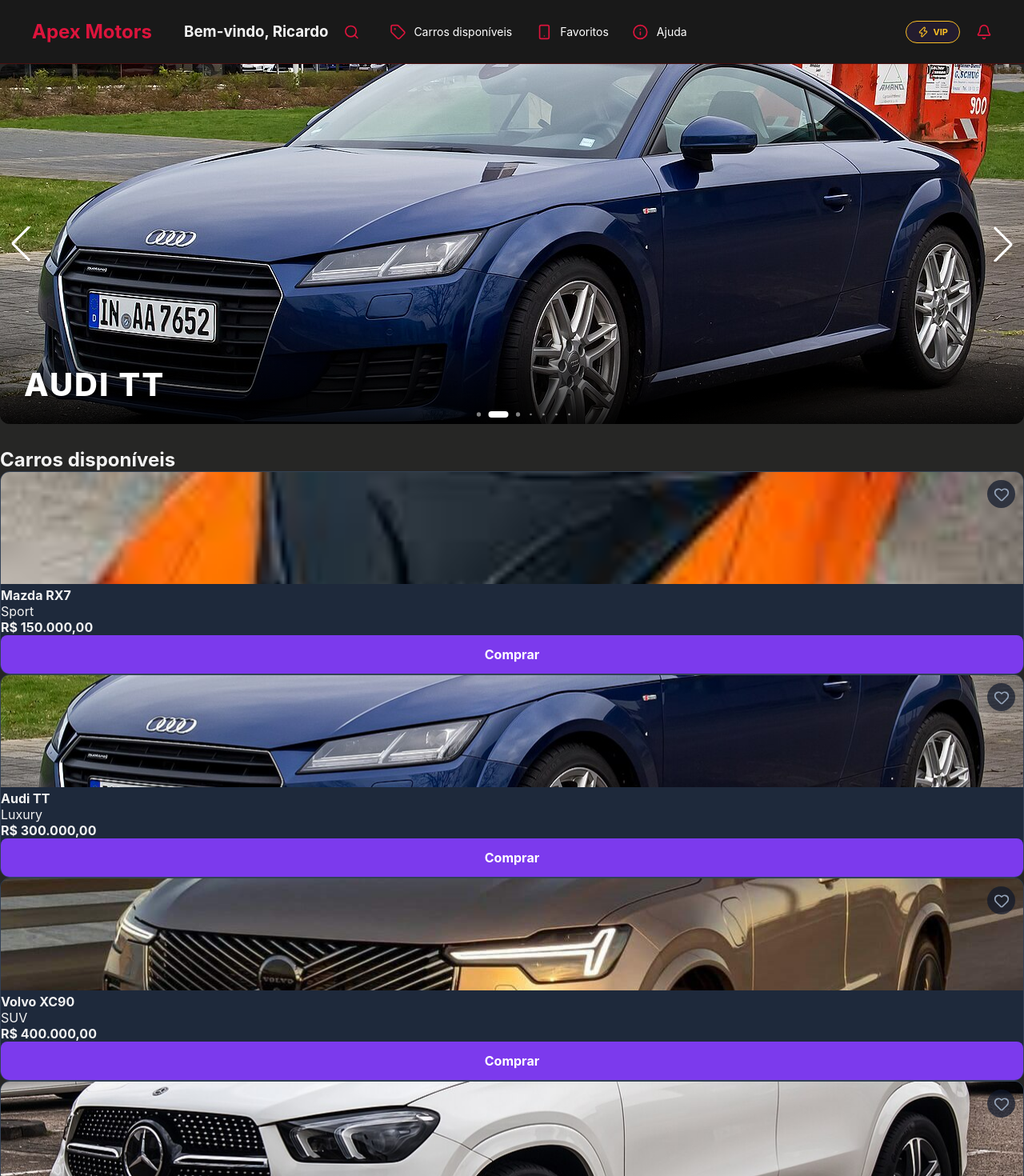
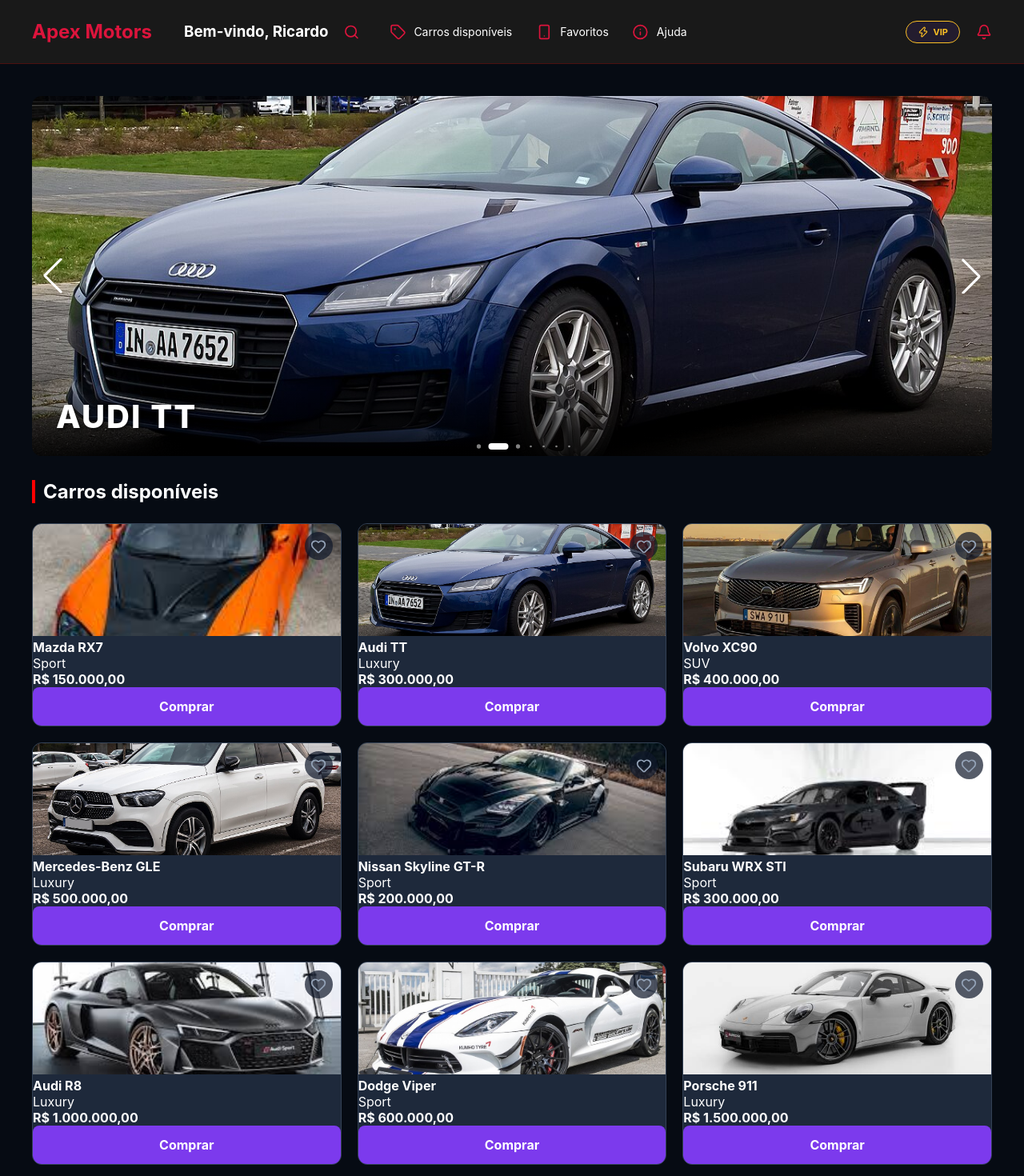
Before and after one commit to Tamaoki19/Apex-Motors, a React (Vite) app: page / in a window 1280 px wide. Shown: the top 1470 px of the page at 80% size. Built offline with nearby package versions, Linux system fonts and the light colour scheme.

Commit message:
desbugando o Grid

```diff
--- a/src/app.css
+++ b/src/app.css
@@ -1,14 +1,55 @@
-.apex-main {
-  flex: 1;
-  display: flex;
-  flex-direction: column;
-  min-width: 0; /* 👈 ISSO AQUI impede o Swiper de quebrar o Grid de baixo */
+/* ==========================================================================
+   ESTRUTURA PRINCIPAL (Apex) - Blindada para Produção/GitHub
+   ========================================================================== */
+
+.apex-app {
+  display: flex !important; /* Força o comportamento flex mesmo buildado */
+  min-height: 100vh;
+  background-color: #060b13;
+  color: #fff;
+  overflow-x: hidden;
 }
 
-/* Garanta também que o container do slider esteja travado */
+.apex-main {
+  flex: 1 !important;
+  display: flex !important;
+  flex-direction: column !important;
+  min-width: 0 !important; /* Evita que o swiper estufe o layout pós-build */
+}
+
+/* ==========================================================================
+   CONTAINER DO CARROSSEL
+   ========================================================================== */
+
 .container-slider {
-  width: 100%;
-  max-width: 100%;
-  min-width: 0; /* 👈 Segurança dupla */
+  width: 100% !important;
+  max-width: 100% !important;
   margin-bottom: 30px;
+  min-width: 0 !important;
 }
+
+/* ==========================================================================
+   CONTEÚDO E O GRID (Onde o GitHub quebrou)
+   ========================================================================== */
+
+.apex-content {
+  padding: 40px;
+  width: 100% !important;
+  box-sizing: border-box !important;
+}
+
+.section-title {
+  margin-bottom: 25px;
+  border-left: 4px solid red;
+  padding-left: 10px;
+}
+
+/* Corrigindo e forçando o Grid a não aceitar empilhamento do build */
+.apex-grid {
+  display: grid !important;
+  /* Força o navegador a criar colunas reais e impede listas verticais espalhadas */
+  grid-template-columns: repeat(auto-fill, minmax(300px, 1fr)) !important;
+  gap: 20px !important;
+  width: 100% !important;
+  box-sizing: border-box !important;
+}
```
